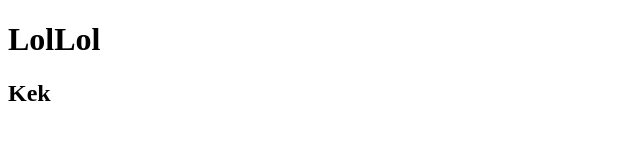
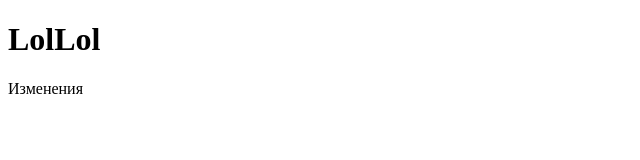
Before and after one commit to disantt/test_repo, a plain HTML site: page index.html in a window 1280 px wide. Shown: the full height of the page, 0-640 px from the left. Drawn offline with Linux system fonts and the light colour scheme.

Commit message:
Ошибка

```diff
--- a/index.html
+++ b/index.html
@@ -7,6 +7,6 @@
 </head>
 <body>
     <h1>LolLol</h1>
-    <h2>Kek</h2>
+    <p>Изменения</p>
 </body>
 </html>
```
